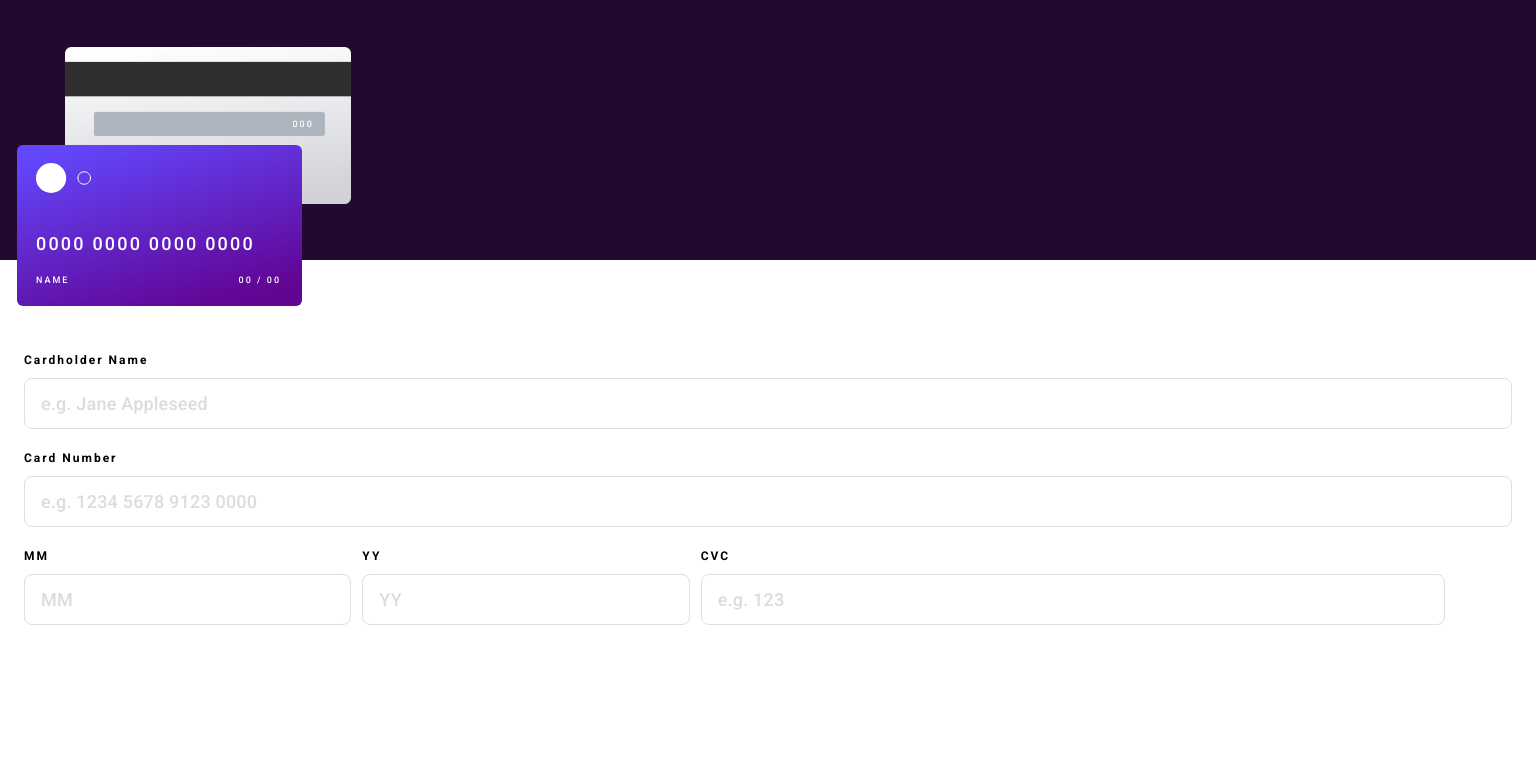
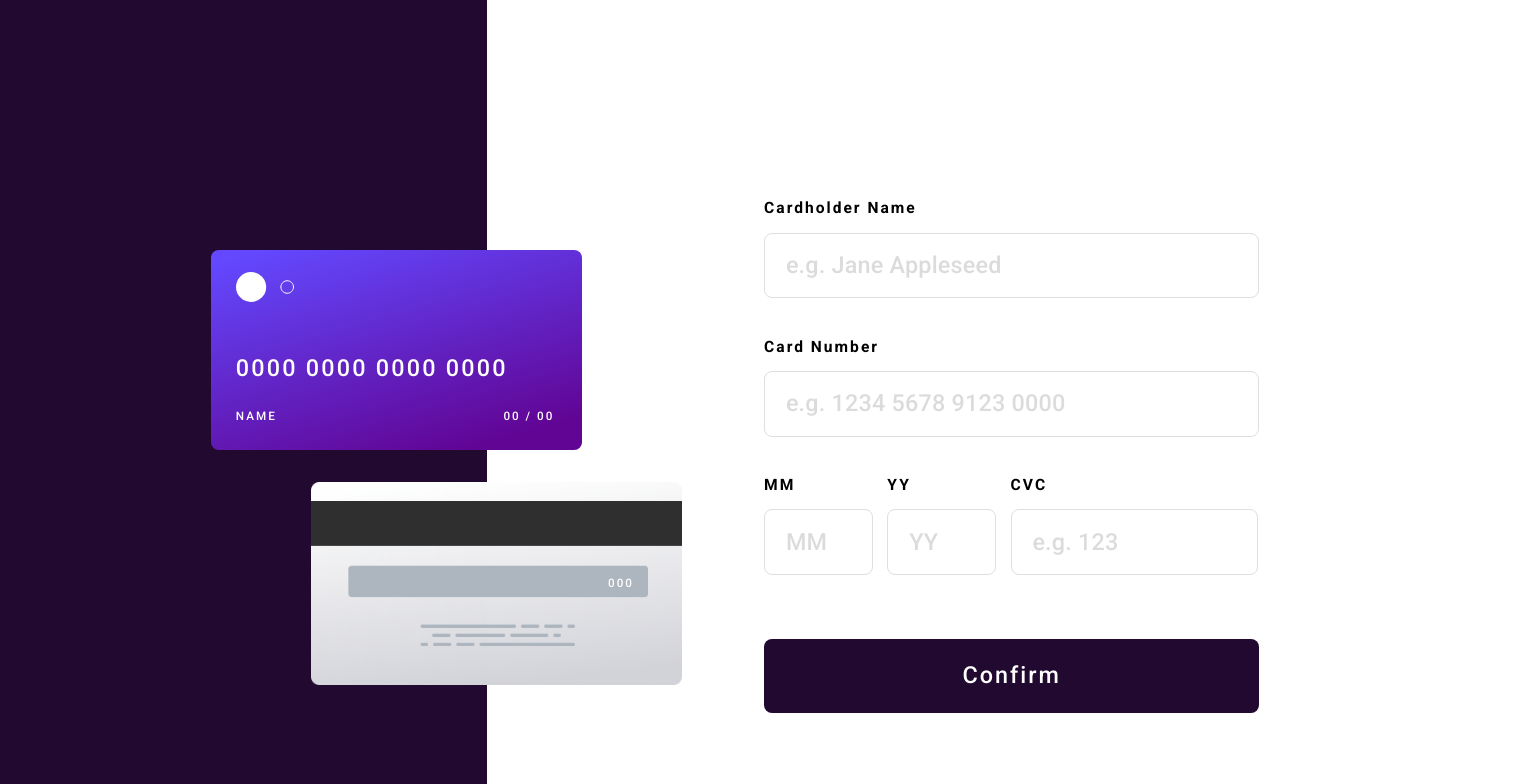
Before and after one commit to Amiko1/interactive-card, a Vue app: page / in a window 1536 px wide. Shown: the top 784 px of the page. Built offline with nearby package versions, Linux system fonts and the light colour scheme.

Commit message:
Final design and functional

```diff
--- a/package.json
+++ b/package.json
@@ -9,8 +9,9 @@
     "lint": "eslint . --ext .vue,.js,.jsx,.cjs,.mjs --fix --ignore-path .gitignore"
   },
   "dependencies": {
-
-    "vue": "^3.2.37"
+    "vee-validate": "^4.5.8",
+    "vue": "^3.2.37",
+    "yup": "^0.32.11"
   },
   "devDependencies": {
     "@rushstack/eslint-patch": "^1.1.0",
--- a/src/App.vue
+++ b/src/App.vue
@@ -1,50 +1,71 @@
 <template>
   <section class="card">
     <header class="card__header">
-      <CreditCardFront :card="card.front" class="card__front" />
-      <CreditCardBack :cvc="card.back.cvc" class="card__back" />
+      <CreditCardFront
+        :card="{
+          name,
+          mm,
+          yy,
+          number,
+        }"
+        class="card__front"
+      />
+      <CreditCardBack :cvc="cvc" class="card__back" />
     </header>
     <main class="card__main">
-      <form class="card__form">
+      <ThankFullVue @continue-form="continueForm" v-if="isFormSubmited" />
+      <form v-else @submit="submit" class="card__form">
         <BaseInput
-          v-model="card.front.name"
+          :error="nameError"
+          v-model="name"
           label="Cardholder Name"
           class="card--input"
           placeholder="e.g. Jane Appleseed"
-          onkeydown="return /[A-Z]/i.test(event.key)"
+          onkeydown="return /^[a-zA-Z ]*$/i.test(event.key)"
         />
 
+        <BaseInput
+          v-model="number"
 
-        <BaseInput
-          v-model="card.front.number"
+          :error="numberError"
           @keypress="onlyNumber"
           label="Card Number"
           class="card--input"
+          maxlength="16"
           placeholder="e.g. 1234 5678 9123 0000"
         />
         <p class="input-wrapper">
           <BaseInput
-            v-model="card.front.mm"
+            v-model="mm"
             @keypress="onlyNumber"
             label="MM"
             class="card--input card__mm"
             placeholder="MM"
+            maxlength="2"
           />
           <BaseInput
-            v-model="card.front.yy"
+            v-model="yy"
             label="YY"
             @keypress="onlyNumber"
             class="card--input card__yy"
             placeholder="YY"
+            maxlength="2"
           />
           <BaseInput
             @keypress="onlyNumber"
-            v-model="card.back.cvc"
+            v-model="cvc"
             label="CVC"
             class="card--input card__cvc"
             placeholder="e.g. 123"
+            maxlength="3"
           />
         </p>
+        <div class="errors">
+          <BaseError v-if="mmError"  :error="mmError"   />
+          <BaseError v-if="yyError"  :error="yyError" />
+          <BaseError v-if="cvcError"  :error="cvcError" />
+        </div>
+        <base-button class="card__button" type="submit">Confirm</base-button>
       </form>
     </main>
   </section>
@@ -53,8 +74,13 @@
 <script>
 import CreditCardFront from "./components/CreditCardFront.vue";
 import CreditCardBack from "./components/CreditCardBack.vue";
+import ThankFullVue from "./components/ThankFull.vue";
+import BaseButton from './components/BaseButton.vue'
 import BaseError from "./components/BaseError.vue";
 import BaseInput from "./components/BaseInput.vue";
+import { useField, useForm } from "vee-validate";
+import { ref } from "vue";
+import * as yup from "yup";
 
 export default {
   components: {
@@ -62,28 +88,61 @@ export default {
     CreditCardBack,
     BaseInput,
     BaseError,
+    CreditCardFront,
+    BaseButton,
+    ThankFullVue
   },
 
-  data() {
+  setup() {
+
+    const isFormSubmited = ref(false)
+
+    const validationSchema = yup.object({
+      number: yup.string().required("This field is required").min(16),
+      name: yup.string().required("this field is required").min(4),
+      yy: yup.string().required("this ffield is required").min(2),
+      mm: yup.string().required("this field is requried").min(2),
+      cvc: yup.string().required("this field is required").min(3),
+    });
+
+    const { handleSubmit } = useForm({ validationSchema });
+
+    const { value: number, errorMessage: numberError } = useField("number");
+
+    const { value: name, errorMessage: nameError } = useField("name");
+
+    const { value: yy, errorMessage: yyError } = useField("yy");
+
+    const { value: mm, errorMessage: mmError } = useField("mm");
+
+    const { value: cvc, errorMessage: cvcError } = useField("cvc");
+
+    const submit = handleSubmit(values => {
+      isFormSubmited.value = true;
+    })
+
+    const continueForm = () => {
+       isFormSubmited.value = false;
+    }
+
     return {
-      card: {
-        front: {
-          number: "",
-          name: "",
-          mm: "",
-          yy: "",
-        },
-        back: {
-          cvc: "",
-        },
-      },
+      number,
+      numberError,
+      name,
+      nameError,
+      yy,
+      yyError,
+      mm,
+      mmError,
+      cvc,
+      cvcError,
+      submit,
+      isFormSubmited,
+      continueForm
     };
   },
 
-
   methods: {
-
-
     onlyNumber($event) {
       //console.log($event.keyCode); //keyCodes value
       let keyCode = $event.keyCode ? $event.keyCode : $event.which;
@@ -93,7 +152,6 @@ export default {
       }
     },
   },
-
 };
 </script>
 
@@ -111,6 +169,12 @@ export default {
     left: toRem(17);
     top: toRem(145);
     z-index: 10;
+    left: 50%;
+    transform: translateX(-60%)
+  }
+
+  &__back {
+    margin: auto;
   }
 
   &__main {
@@ -137,5 +201,58 @@ export default {
   &__mm {
     width: 22%;
   }
+
+  .errors {
+    display: flex;
+    flex-direction: column;
+    gap: toRem(5)
+  }
+}
+
+@media (min-width: 1500px) {
+  .card {
+     display: flex;
+    &__header {
+      width: 33%;
+      min-height: 100vh;
+      display: flex;
+      flex-direction: column;
+      align-items: center;
+    }
+    &__main {
+      width: 77%;
+      display: flex;
+      justify-content: center;
+      align-items: center;
+    }
+
+    &__front {
+      left: initial;
+      transform: initial;
+      display: block;
+      left:initial;
+      right: -126px;
+
+       position:relative;
+    }
+    &__back {
+      margin: initial;
+      position: relative;
+
+      top:toRem(170);
+      right: -226px;
+    }
+    &__form {
+      max-width: toRem(381);
+    }
+
+    &__button {
+      cursor: pointer;
+      transition: opacity 0.4s ease-in-out;
+      &:hover {
+        opacity: 0.8;
+      }
+    }
+  }
 }
 </style>
--- a/src/assets/styles/reset.css
+++ b/src/assets/styles/reset.css
@@ -110,5 +110,8 @@
    display: none;
  }
 
-
- $base-color: red
+@media (min-width: 1500px) {
+  html {
+    font-size: 130%;
+  }
+}
--- /dev/null
+++ b/src/components/BaseButton.vue
@@ -0,0 +1,18 @@
+<template>
+  <button class="button">
+    <slot></slot>
+  </button>
+</template>
+
+
+
+<style scoped lang="scss">
+    .button {
+        @include headlineL;
+        padding: toRem(15) toRem(130);
+        background: $deep-violet;
+        color:$white;
+        border-radius: 8px;
+        margin-bottom: 8px;
+    }
+</style>
--- a/src/components/BaseError.vue
+++ b/src/components/BaseError.vue
@@ -1,12 +1,12 @@
 <template>
-  <p class="error" v-if="error != ''">errr</p>
+  <p class="error" v-if="error != ''"> {{error && `* ${error}`}}</p>
 </template>
 
 <script setup>
 defineProps({
   error: {
     type: String,
-    default: "errr",
+
   },
 });
 </script>
--- a/src/components/BaseInput.vue
+++ b/src/components/BaseInput.vue
@@ -1,12 +1,13 @@
 <template>
   <div class="input-wrap">
-    <label v-if="label">{{ label }}</label>
+    <label   v-if="label">{{ label }}</label>
     <input
       type="text"
       :value="modelValue"
       @input="$emit('update:modelValue', $event.target.value)"
       v-bind="$attrs"
     />
+    <p class="error" v-if="error != ''">{{error && `* ${error}`}}</p>
   </div>
 </template>
 
@@ -20,7 +21,10 @@ defineProps({
     type: String,
     default: "",
   },
+  error: {
+    type: String,
 
+  },
 });
 </script>
 
@@ -50,7 +54,11 @@ defineProps({
       letter-spacing: 0.2px;
     }
   }
+  .error {
+    @include bodyS;
+    color: $red;
 
 
+  }
 }
 </style>
--- /dev/null
+++ b/src/components/ThankFull.vue
@@ -0,0 +1,37 @@
+<template>
+  <article class="thankfull">
+    <h2 class="thankfull__title">Thank You!</h2>
+    <p class="thankfull__subtitle">We'hve added your card details</p>
+    <base-button @click="$emit('continueForm')" class="thankfull__button">Continue</base-button>
+  </article>
+</template>
+
+<script>
+import BaseButton from './BaseButton.vue'
+export default {
+components: {
+    BaseButton
+}
+}
+</script>
+
+<style scoped lang="scss">
+ .thankfull {
+
+    text-align: center;
+    &__title {
+        @include headlineXL;
+        color: $deep-violet;
+        text-transform: uppercase;
+    }
+    &__subtitle {
+         @include headlineL;
+        color: $purplish-grey;
+        margin-top: toRem(16);
+    }
+
+    &__button {
+        margin-top:toRem(47)
+    }
+ }
+</style>
```
Also changed, not shown: src/components/CreditCardBack.vue (+11 -0 lines), src/components/CreditCardFront.vue (+7 -0 lines), src/assets/styles/variables.scss (line endings or trailing spaces), 2 other files (tests, documents, lock files or other folders).
